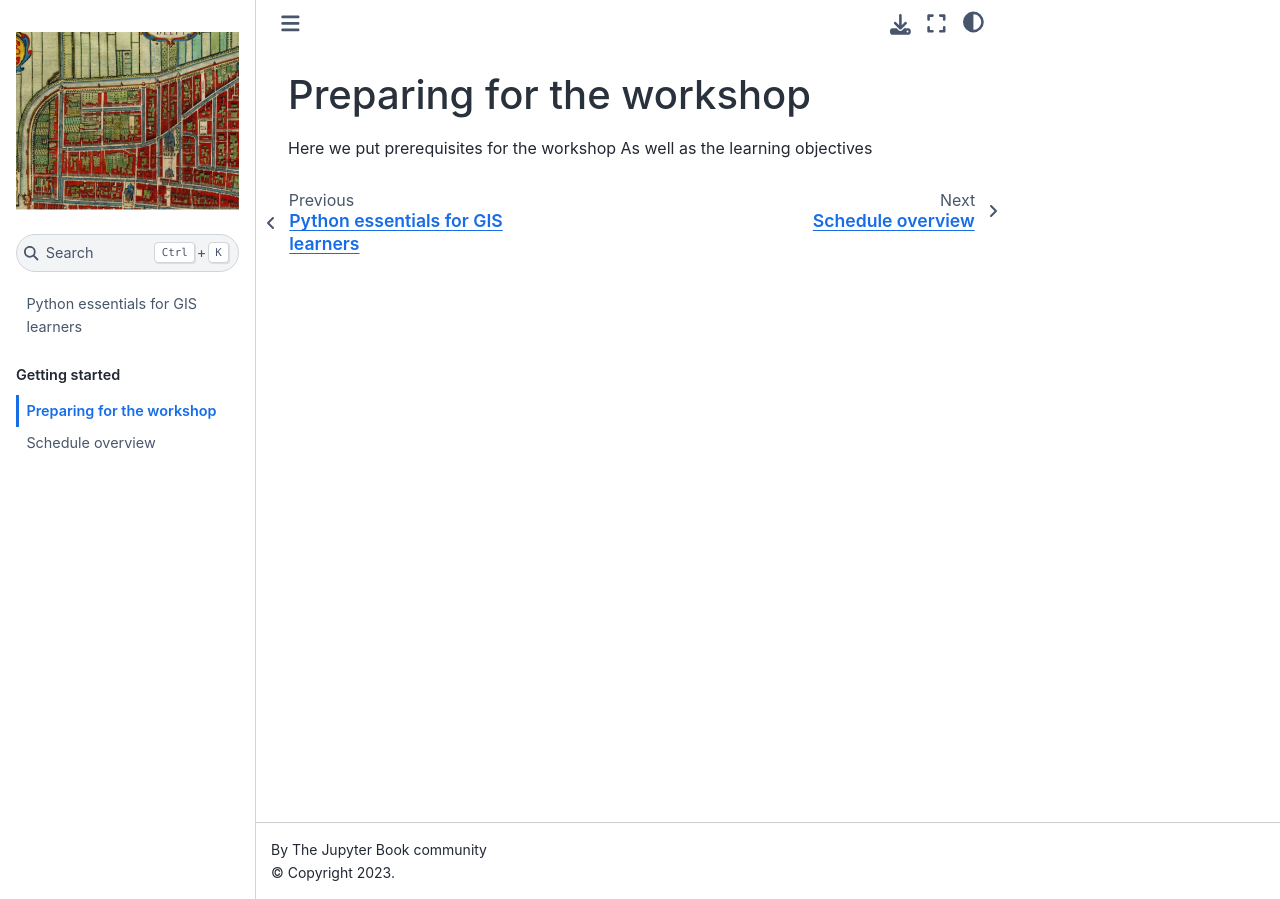
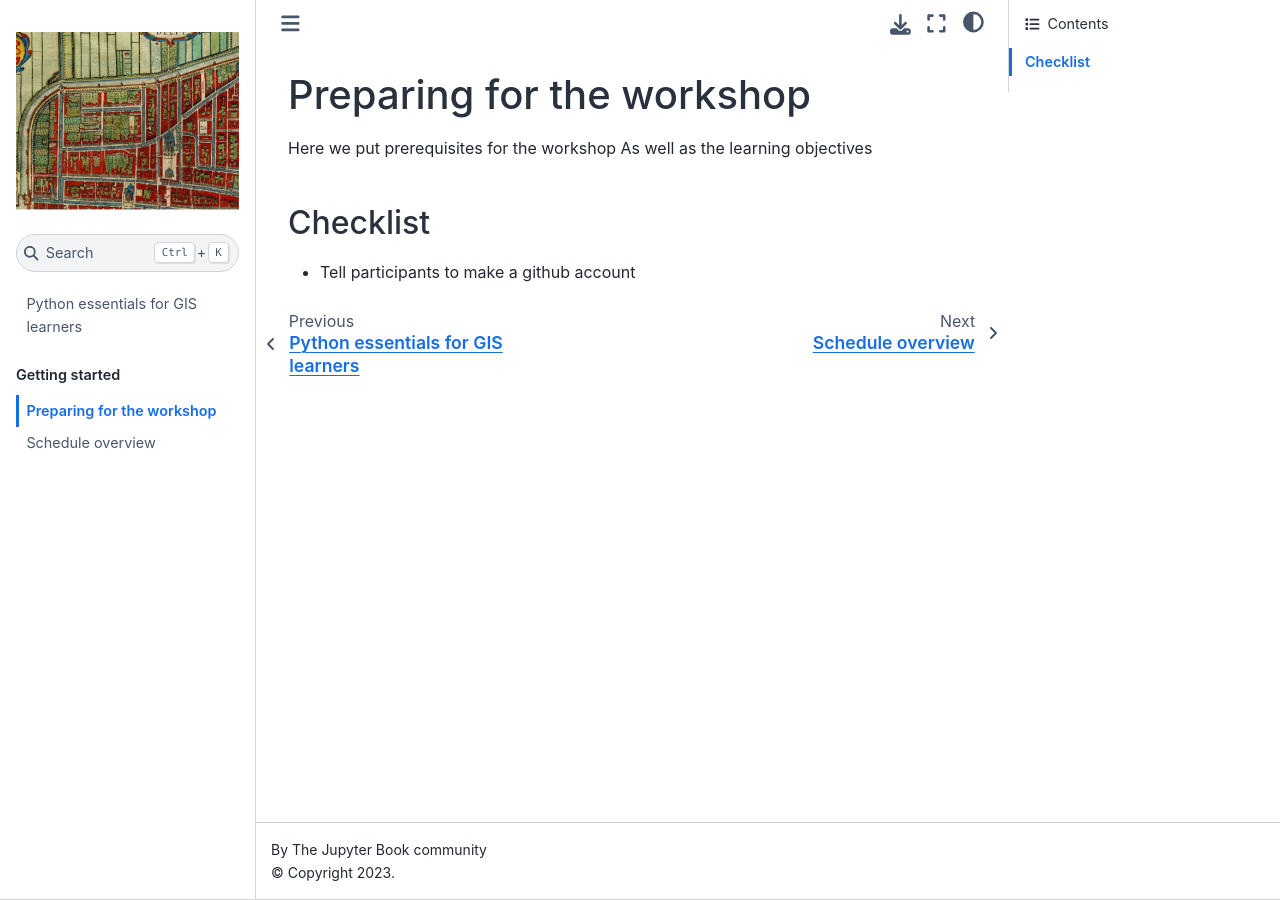
Before and after one commit to the-magnificents/04-02-2021-Carpentry-for-HGIS, a Jupyter Book: the page built from 00_Lesson_prep/README.md, in a window 1280 px wide. Built offline with Jupyter Book 1.0.4 settings and Sphinx 7.4.7 and the Sphinx Book theme 1.1.4, drawn with Linux system fonts in a browser that asks for light colours; pages that are not in the unit, such as notebooks, are missing from menus.

```diff
--- a/00_Lesson_prep/README.md
+++ b/00_Lesson_prep/README.md
@@ -1,3 +1,6 @@
 # Preparing for the workshop
 Here we put prerequisites for the workshop
 As well as the learning objectives
+
+## Checklist
+- Tell participants to make a github account
--- a/_toc.yml
+++ b/_toc.yml
@@ -6,7 +6,9 @@
   - file: 00_Lesson_prep/README
   - file: 00_Lesson_prep/Schedule
 
-# - part: Day 1
+- part: Day 1
+  chapters:
+  - file: 01_Day_1/exercises/exercises
 
 
 - part: Day 2
```
Also changed, not shown: 3 other files.
